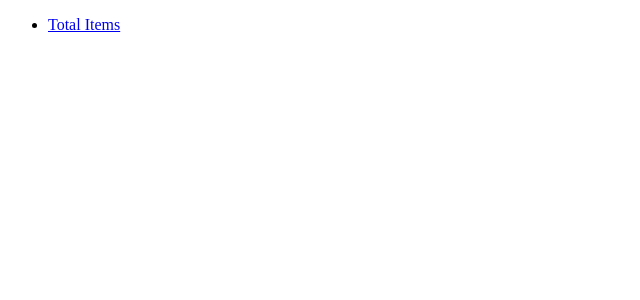
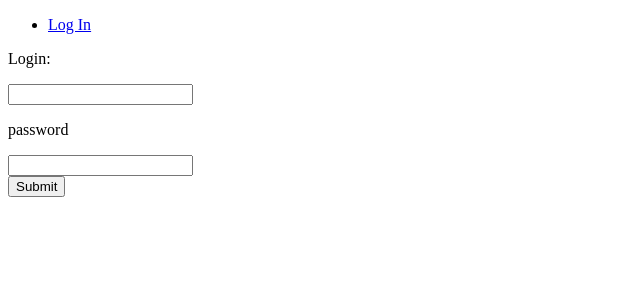
Before and after one commit to RakulJana/se3316-rjanatha-lab5, an Angular app in the folder client/: page /login in a window 1280 px wide. Before the commit this address led to /. Shown: the top 300 px of the page, without its empty margins (0-640 px from the left). Built offline with nearby package versions, Linux system fonts and the light colour scheme.

Commit message:
login method
added login functionality

```diff
--- a/client/src/app/app-routing.module.ts
+++ b/client/src/app/app-routing.module.ts
@@ -6,7 +6,8 @@ import { LoginComponent } from './login/login.component';
 
 
 const routes: Routes = [
-  { path: 'home', component: HomeComponent}
+  { path: 'home', component: HomeComponent},
+  { path: 'login', component: LoginComponent}
 ];
 
 @NgModule({
--- a/client/src/app/app.component.html
+++ b/client/src/app/app.component.html
@@ -2,7 +2,7 @@
   <div class="container">
     <nav>
       <ul>
-        <li><a href='#' routerLink='/home'>Total Items</a></li>
+        <li><a href='#' routerLink='/login'>Log In</a></li>
       </ul>
     </nav>
   </div>
--- a/client/src/app/login/login.component.html
+++ b/client/src/app/login/login.component.html
@@ -1 +1,15 @@
-<p>login works!</p>
+<div>
+
+        <p>Login:</p>
+        <input type="text" [(ngModel)]="username">
+        <br>
+
+        <p>password</p>
+        <input type="text" [(ngModel)]="password">
+        <br>
+
+
+        <button type="submit" value="post" (click)=log()>Submit</button>
+
+
+</div>
--- a/client/src/app/login/login.component.ts
+++ b/client/src/app/login/login.component.ts
@@ -11,5 +11,8 @@ export class LoginComponent implements OnInit {
 
   ngOnInit() {
   }
+  logIn(checkoutForm){
+    console.log(checkoutForm);
+  }
 
 }
```
